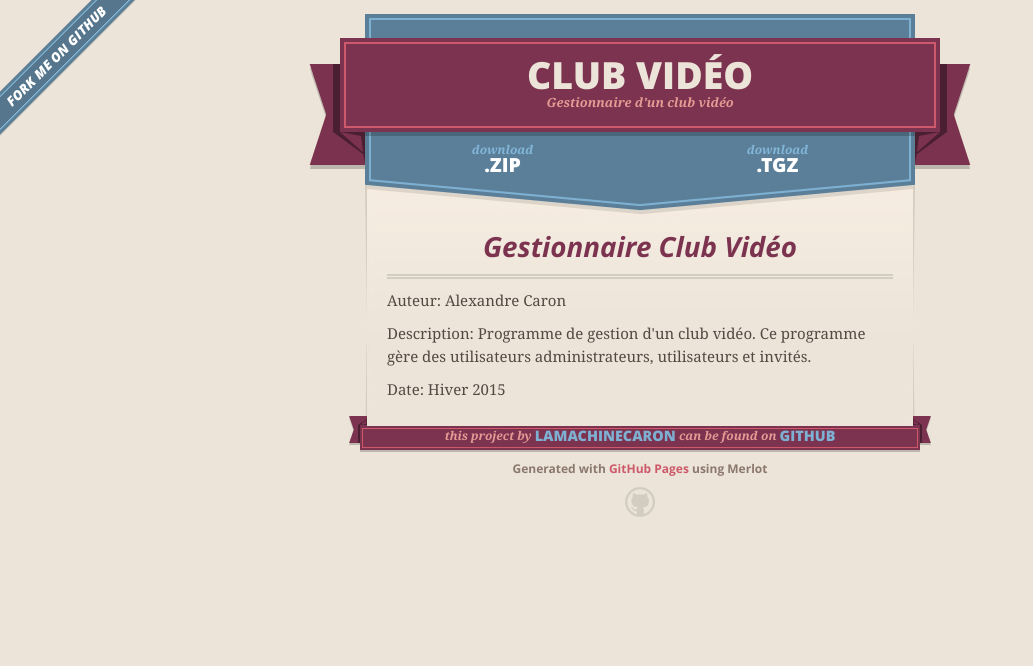
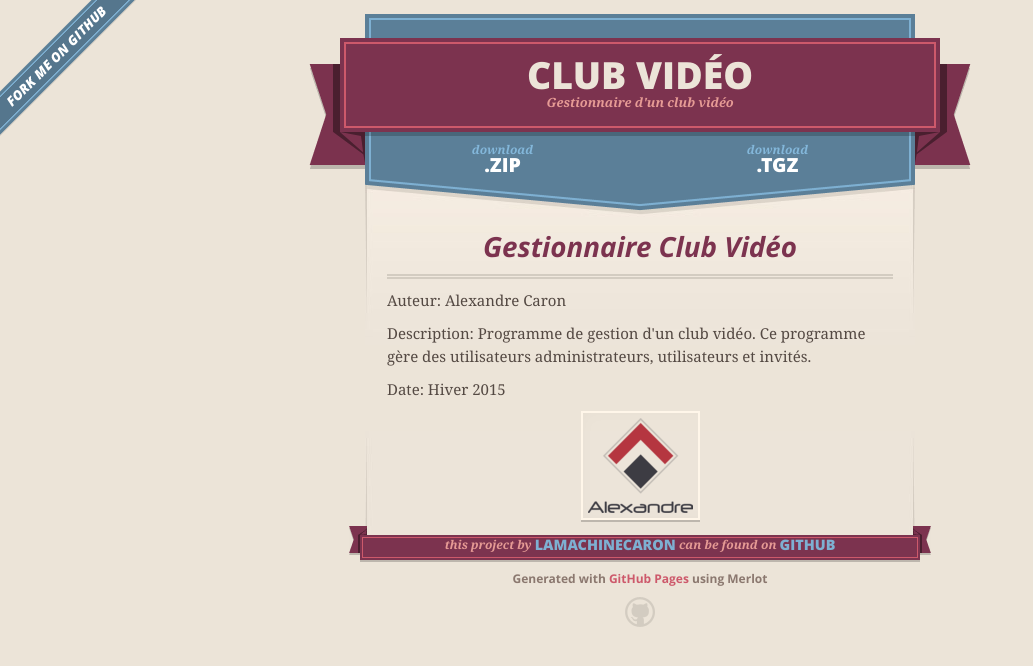
Before and after one commit to LaMachineCaron/clubvideo, a plain HTML site: page index.html in a window 1280 px wide. Shown: the whole page, without its empty margins (0-1033 px from the left). Drawn offline with nearby package versions, Linux system fonts and the light colour scheme.

Commit message:
CSS Footer

```diff
--- a/index.html
+++ b/index.html
@@ -54,6 +54,9 @@
 <p>Description: Programme de gestion d'un club vidéo. Ce programme gère des utilisateurs administrateurs, utilisateurs et invités. </p>
 
 <p>Date: Hiver 2015</p>
+<div class="footer">
+	<img src="images/logo.png"></img>
+</div>
       </section>
 
       <footer>
--- a/stylesheets/screen.css
+++ b/stylesheets/screen.css
@@ -431,6 +431,11 @@ img {
   max-width: 502px;
 }
 
+.footer {
+  width:100%;
+  text-align:center;
+}
+
 hr {
   border: none;
   outline: none;
```
Also changed, not shown: images/Logo.png (added).
